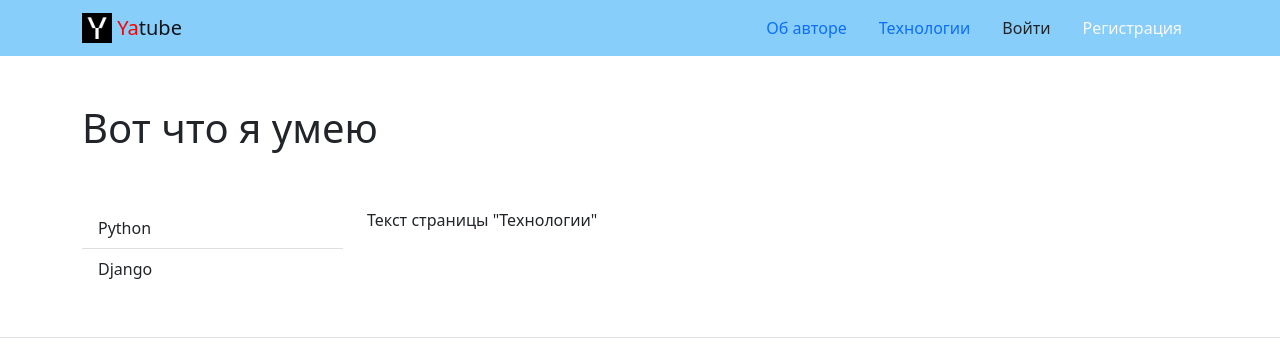
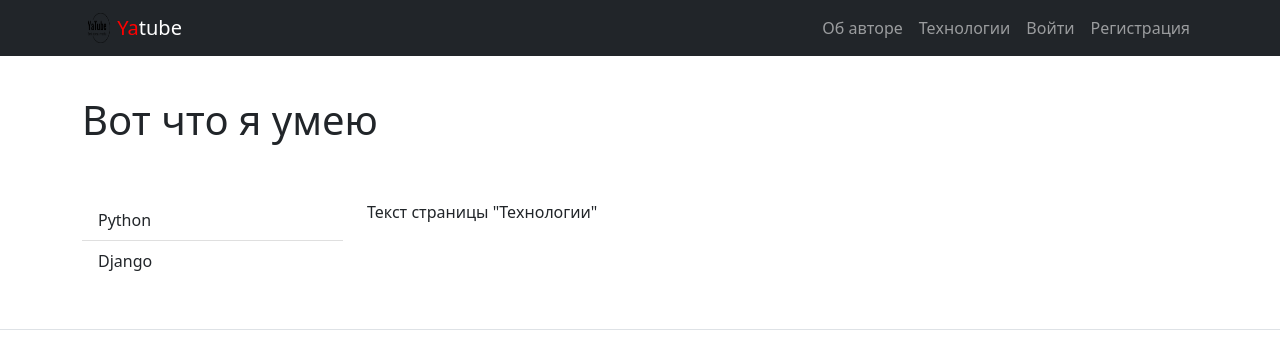
Before and after one commit to MakarovPetr2004/Yatube, a Django app: template yatube/templates/about/tech.html in a window 1280 px wide. Shown: the top 347 px of the page. Run offline with Django 3.2, Linux system fonts and the light colour scheme; the template is opened without the code that fills it, so the values that code supplies are empty; some libraries are stand-ins or nearby versions.

Commit message:
Header adaptive

```diff
--- a/requirements.txt
+++ b/requirements.txt
@@ -6,7 +6,6 @@ pytz==2022.4
 sqlparse==0.4.3
 tomli==2.0.1
 typing_extensions==4.4.0
-django-debug-toolbar==3.2.4
 Pillow==9.4.0
 sorl-thumbnail==12.9.0
 djangorestframework~=3.14.0
--- /dev/null
+++ b/yatube/package.json
@@ -0,0 +1,6 @@
+{
+  "dependencies": {
+    "@popperjs/core": "^2.11.7",
+    "bootstrap-icons": "^1.10.5"
+  }
+}
--- a/yatube/posts/views.py
+++ b/yatube/posts/views.py
@@ -14,7 +14,7 @@ SYMBOLS_IN_TITLE = 30
 User = get_user_model()
 
 
-@cache_page(20, key_prefix='index_page')
+# @cache_page(20, key_prefix='index_page')
 def index(request):
     template = 'posts/index.html'
     post_list = Post.objects.all()
--- a/yatube/templates/base.html
+++ b/yatube/templates/base.html
@@ -6,7 +6,8 @@
   <!-- Сайт готов работать с мобильными устройствами -->
   <meta name="viewport" content="width=device-width, initial-scale=1">
   <!-- Загружаем фав-иконки -->
-  <link rel="icon" href={% static 'img/fav/favicon.ico' %} type="image">
+  <link rel="shortcut icon" type="image/png"
+        href="{% static 'img/logo.png' %}"/>
   <link rel="apple-touch-icon" sizes="180x180"
         href={% static 'img/fav/apple-touch-icon.png' %}>
   <link rel="icon" type="image/png" sizes="32x32"
@@ -16,19 +17,27 @@
   <meta name="msapplication-TileColor" content="#000">
   <meta name="theme-color" content="#ffffff">
   <!-- Подключен файл со стандартными стилями bootstrap -->
-  <link rel="stylesheet" href={% static 'css/bootstrap.min.css' %}>
-<script src="https://code.jquery.com/jquery-3.5.1.slim.min.js" integrity="sha384-DfXdz2htPH0lsSSs5nCTpuj/zy4C+OGpamoFVy38MVBnE+IbbVYUew+OrCXaRkfj" crossorigin="anonymous"></script>
-<script src="https://cdn.jsdelivr.net/npm/popper.js@1.16.0/dist/umd/popper.min.js" integrity="sha384-Q6E9RHvbIyZFJoft+2mJbHaEWldlvI9IOYy5n3zV9zzTtmI3UksdQRVvoxMfooAo" crossorigin="anonymous"></script>
-<script src="https://stackpath.bootstrapcdn.com/bootstrap/4.5.0/js/bootstrap.min.js" integrity="sha384-OgVRvuATP1z7JjHLkuOU7Xw704+h835Lr+6QL9UvYjZE3Ipu6Tp75j7Bh/kR0JKI" crossorigin="anonymous"></script>
+  <link href="https://cdn.jsdelivr.net/npm/bootstrap@5.0.2/dist/css/bootstrap.min.css"
+        rel="stylesheet"
+        integrity="sha384-EVSTQN3/azprG1Anm3QDgpJLIm9Nao0Yz1ztcQTwFspd3yD65VohhpuuCOmLASjC"
+        crossorigin="anonymous">
+  <link rel="stylesheet"
+        href="https://cdn.jsdelivr.net/npm/bootstrap-icons@1.10.5/font/bootstrap-icons.css">
+  <script src="https://cdn.jsdelivr.net/npm/@popperjs/core@2.9.2/dist/umd/popper.min.js"
+          integrity="sha384-IQsoLXl5PILFhosVNubq5LC7Qb9DXgDA9i+tQ8Zj3iwWAwPtgFTxbJ8NT4GN1R8p"
+          crossorigin="anonymous"></script>
+  <script src="https://cdn.jsdelivr.net/npm/bootstrap@5.0.2/dist/js/bootstrap.min.js"
+          integrity="sha384-cVKIPhGWiC2Al4u+LWgxfKTRIcfu0JTxR+EQDz/bgldoEyl4H0zUF0QKbrJ0EcQF"
+          crossorigin="anonymous"></script>
   <title>{% block title %} Тут должен быть заголовок {% endblock %}</title>
 </head>
 <body>
 
 {% include 'includes/header.html' %}
 
-{% block content %}
+<div class="mt-5">{% block content %}
   Тут должен быть контент страницы
-{% endblock %}
+{% endblock %}</div>
 
 {% include 'includes/footer.html' %}
 
--- a/yatube/templates/includes/header.html
+++ b/yatube/templates/includes/header.html
@@ -1,21 +1,22 @@
 {% load static %}
-<header>
-  <nav class="navbar navbar-expand-lg navbar-light"
-       style="background-color: lightskyblue">
+<header class="fixed-top" style="width: 100%">
+  <nav class="navbar navbar-expand-lg navbar-dark bg-dark"
+       >
     <div class="container">
       <a class="navbar-brand" href="{% url 'posts:index' %}">
         <img src="{% static 'img/logo.png' %}" width="30" height="30"
              class="d-inline-block align-top" alt="">
         <span style="color:red">Ya</span>tube
       </a>
-      <button class="navbar-toggler ms-auto" type="button" data-toggle="collapse"
-              data-target="#navbarNav" aria-controls="navbarNav"
-              aria-expanded="false" aria-label="Toggle navigation">
+      <button style="border: none !important;" class="navbar-toggler shadow-none" type="button" data-bs-toggle="collapse"
+              data-bs-target="#navbarSupportedContent"
+              aria-controls="navbarSupportedContent" aria-expanded="false"
+              aria-label="Toggle navigation">
         <span class="navbar-toggler-icon"></span>
       </button>
-      <div class="collapse navbar-collapse" id="navbarNav">
+      <div class="collapse navbar-collapse" id="navbarSupportedContent">
         {% with request.resolver_match.view_name as view_name %}
-          <ul class="nav nav-pills ms-auto">
+          <ul class="nav navbar-nav ms-auto align-items-right">
             <li class="nav-item">
               <a class="nav-link
                     {% if view_name  == 'about:author' %}
```
Also changed, not shown: other parts of yatube/templates/includes/header.html (+0 -26 lines), yatube/package-lock.json (added), yatube/static/img/logo.png, 1 other file.
